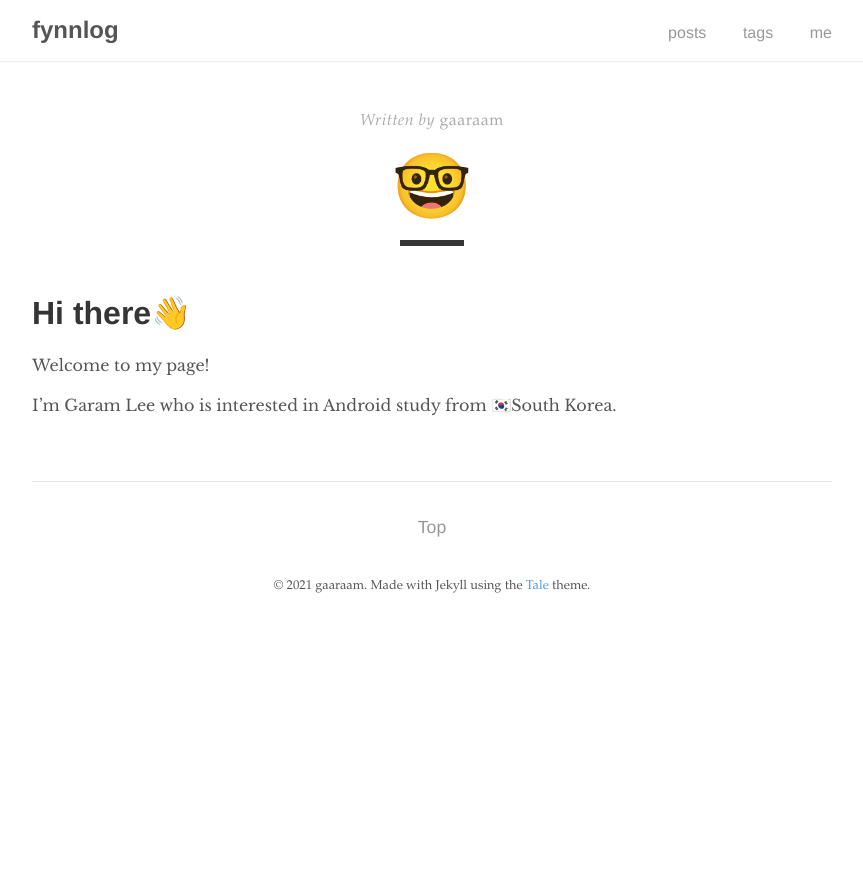
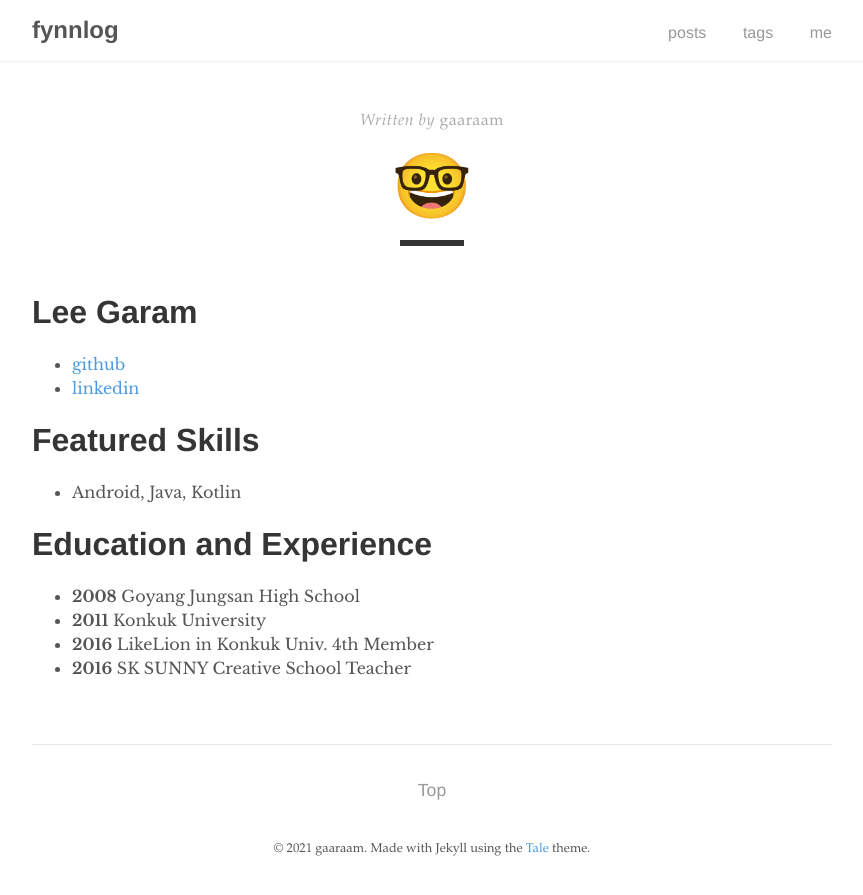
Before and after one commit to Leegaramm/Leegaramm-github.io, a Jekyll site: the page built from _pages/about.md, in a window 1280 px wide. Shown: the top 895 px of the page, without its empty margins (208-1071 px from the left). Built offline with Jekyll 4.4.1, drawn with Linux system fonts in a browser that asks for light colours.

Commit message:
Update about.md

```diff
--- a/_pages/about.md
+++ b/_pages/about.md
@@ -5,8 +5,15 @@ author: "gaaraam"
 permalink: /about/
 ---
 
-# Hi there👋
+# Lee Garam
+- [github](github.io/gaaraam)
+- [linkedin](https://www.linkedin.com/in/garam-lee-664043130/)
 
-Welcome to my page!
+# Featured Skills
+- Android, Java, Kotlin
 
-I'm Garam Lee who is interested in Android study from 🇰🇷South Korea.
+# Education and Experience
+- **2008** Goyang Jungsan High School
+- **2011** Konkuk University
+- **2016** LikeLion in Konkuk Univ. 4th Member
+- **2016** SK SUNNY Creative School Teacher
```
